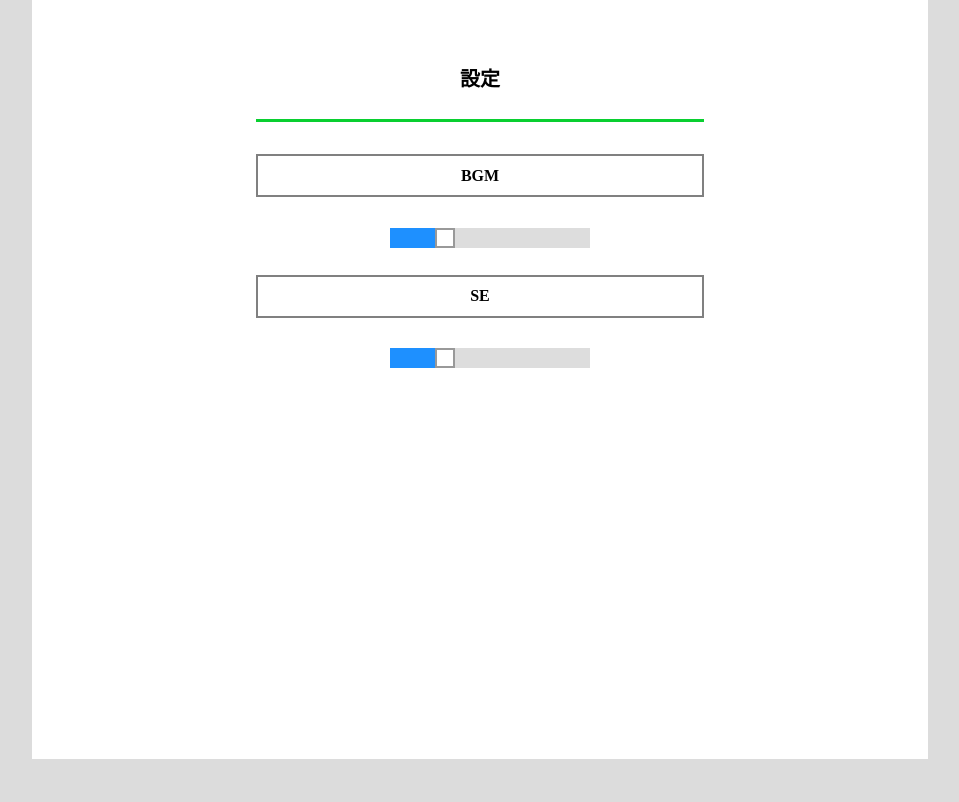
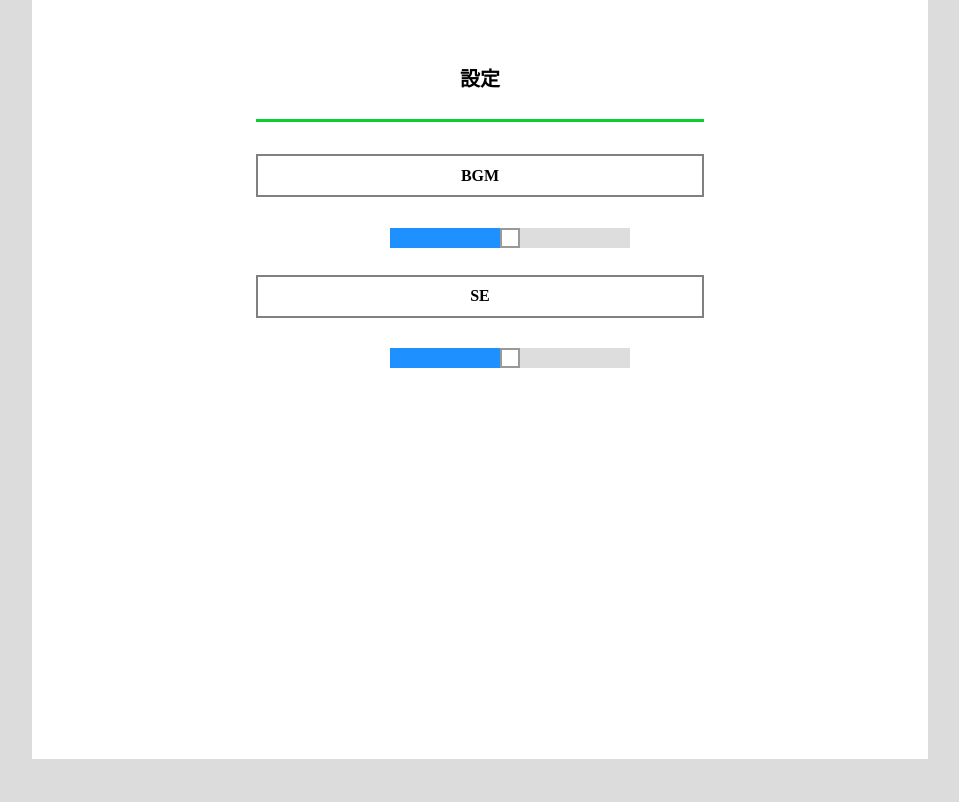
Before and after one commit to yuatomo/-------------, a PHP site: page /mypage/setting.html in a window 1280 px wide. Shown: the part 121-923 px from the top of the page, without its empty margins (160-1119 px from the left). Run offline with PHP 8.4, Linux system fonts and the light colour scheme.

Commit message:
音量のメモリの追加

```diff
--- a/mypage/css/setting.css
+++ b/mypage/css/setting.css
@@ -38,7 +38,6 @@ h1{
 input[type="range"] {
     margin-left: 30%;
     -webkit-appearance: none;
-    position: relative;
     overflow: hidden;
     height: 20px;
     width: 200px;
--- /dev/null
+++ b/mypage/js/setting.js
@@ -0,0 +1,8 @@
+  window.onload = display_value_slider01();
+  function display_value_slider01() {
+    document.getElementById('display01').innerHTML = document.getElementById('slider01').value;
+  }
+  window.onload = display_value_slider02();
+  function display_value_slider02() {
+    document.getElementById('display02').innerHTML = document.getElementById('slider02').value;
+  }
--- a/mypage/setting.html
+++ b/mypage/setting.html
@@ -6,6 +6,7 @@
         <link rel="stylesheet" href="../css/navigation.css">
         <link rel="stylesheet" href="css/setting.css">
         <script src="../js/navigation.js"></script>
+        <script src="js/setting.js"></script>
     </head>
     <body>
         <header>
@@ -33,9 +34,11 @@
                 <h1>設定</h1>
                 <div class="container">
                     <a  class="Button">BGM</a>
-                    <input type="range" min="0" max="100" value="25">
+                    <input type="range" id="slider01" min="0" max="100" step="1" value="50" style="width: 240px;" oninput="display_value_slider01();">
+                    <span id="display01"></span>
                     <a  class="Button">SE</a>
-                    <input type="range" min="0" max="100" value="25">
+                    <input type="range" id="slider02" min="0" max="100" step="1" value="50" style="width: 240px;" oninput="display_value_slider02();">
+                    <span id="display02"></span>
                 </div>
             </div>
         </div>
```
